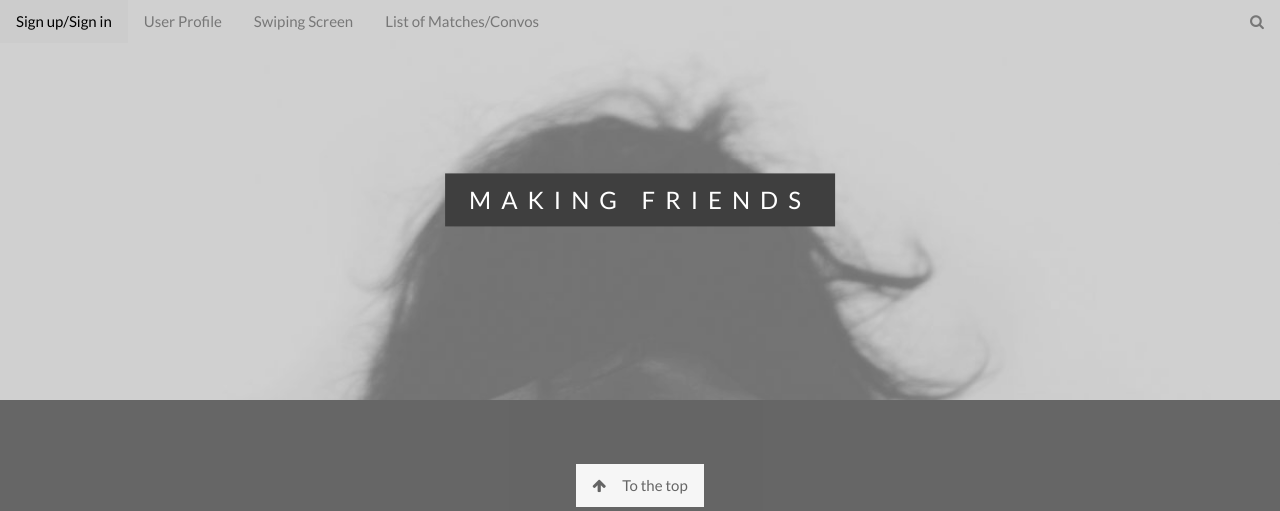
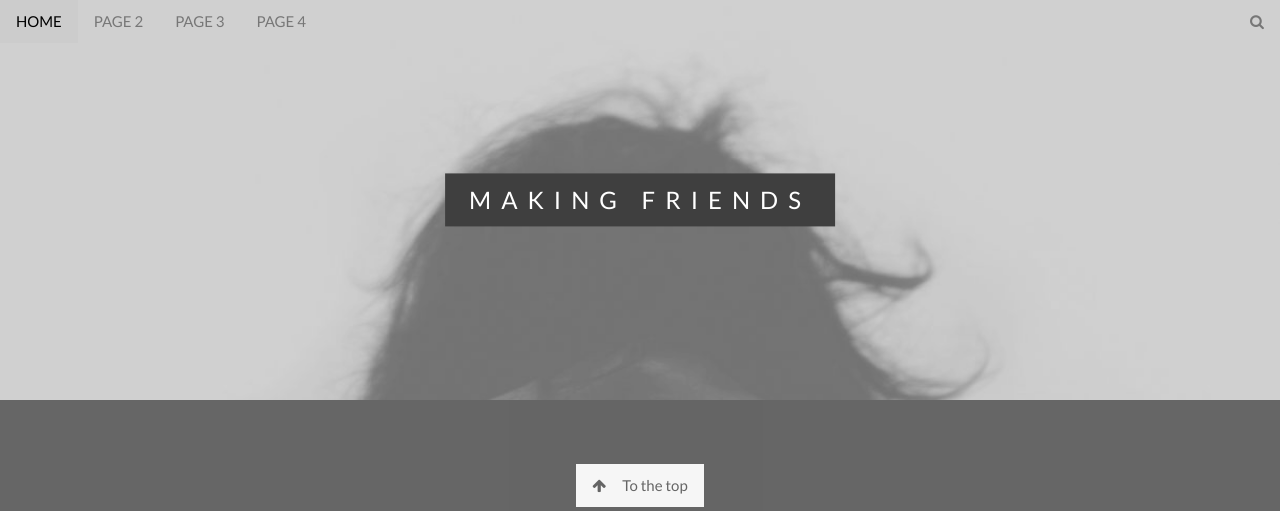
Before and after one commit to makingfriendsteam/Making_Friends, a plain HTML site: page page2.html in a window 1280 px wide. Shown: the top 511 px of the page. Drawn offline with Linux system fonts and the light colour scheme.

Commit message:
Attempted Fixes
Attempted Fixes

```diff
--- a/page2.html
+++ b/page2.html
@@ -16,10 +16,10 @@
     <a class="w3-bar-item w3-button w3-hover-black w3-hide-medium w3-hide-large w3-right" href="javascript:void(0);" onclick="toggleFunction()" title="Toggle Navigation Menu">
       <i class="fa fa-bars"></i>
     </a>
-      <a href="index.html" class="w3-bar-item w3-button">Sign up/Sign in</a>
-      <a href="page2.html" class="w3-bar-item w3-button w3-hide-small">User Profile</a>
-      <a href="page3.html" class="w3-bar-item w3-button w3-hide-small">Swiping Screen</a>
-      <a href="page4.html" class="w3-bar-item w3-button w3-hide-small">List of Matches/Convos</a>
+    <a href="index.html" class="w3-bar-item w3-button">HOME</a>
+    <a href="page2.html" class="w3-bar-item w3-button w3-hide-small">PAGE 2</a>
+    <a href="page3.html" class="w3-bar-item w3-button w3-hide-small">PAGE 3</a>
+    <a href="page4.html" class="w3-bar-item w3-button w3-hide-small">PAGE 4</a>
     <a href="#" class="w3-bar-item w3-button w3-hide-small w3-right w3-hover-red">
       <i class="fa fa-search"></i>
     </a>
@@ -27,9 +27,9 @@
 
   <!-- Navbar on small screens -->
   <div id="navDemo" class="w3-bar-block w3-white w3-hide w3-hide-large w3-hide-medium">
-      <a href="page2.html" class="w3-bar-item w3-button" onclick="toggleFunction()">User Profile</a>
-      <a href="page3.html" class="w3-bar-item w3-button" onclick="toggleFunction()">Swiping Screen</a>
-      <a href="page4.html" class="w3-bar-item w3-button" onclick="toggleFunction()">List of Matches/Convos</a>
+      <a href="page2.html" class="w3-bar-item w3-button" onclick="toggleFunction()">PAGE 2</a>
+      <a href="page3.html" class="w3-bar-item w3-button" onclick="toggleFunction()">PAGE 3</a>
+      <a href="page4.html" class="w3-bar-item w3-button" onclick="toggleFunction()">PAGE 4</a>
       <a href="#" class="w3-bar-item w3-button">SEARCH</a>
   </div>
 </div>
@@ -83,6 +83,5 @@ function toggleFunction() {
   }
 }
 </script>
-
 </body>
 </html>
```
Also changed, not shown: index.html (+9 -2 lines), page3.html (+7 -8 lines), page4.html (+7 -8 lines). Lines whose indentation alone changed are shown as unchanged.
